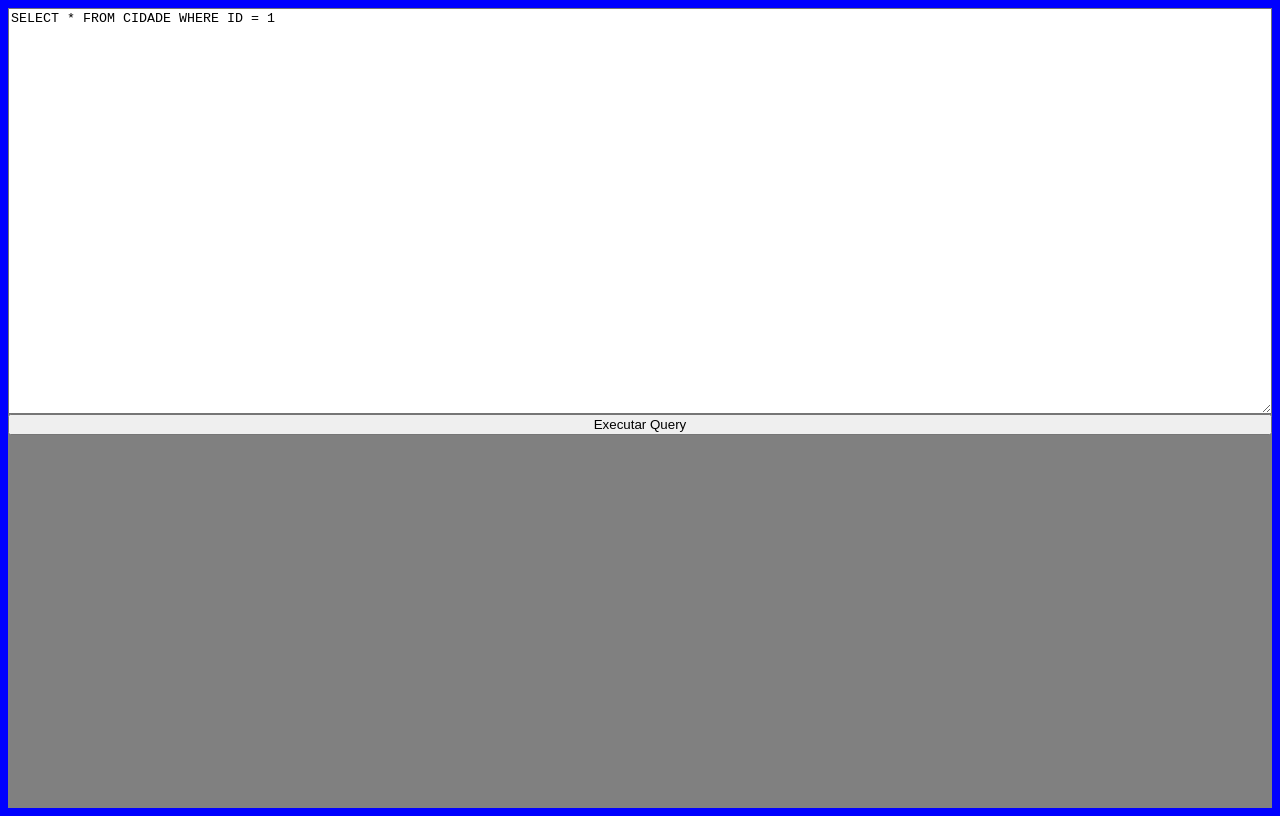
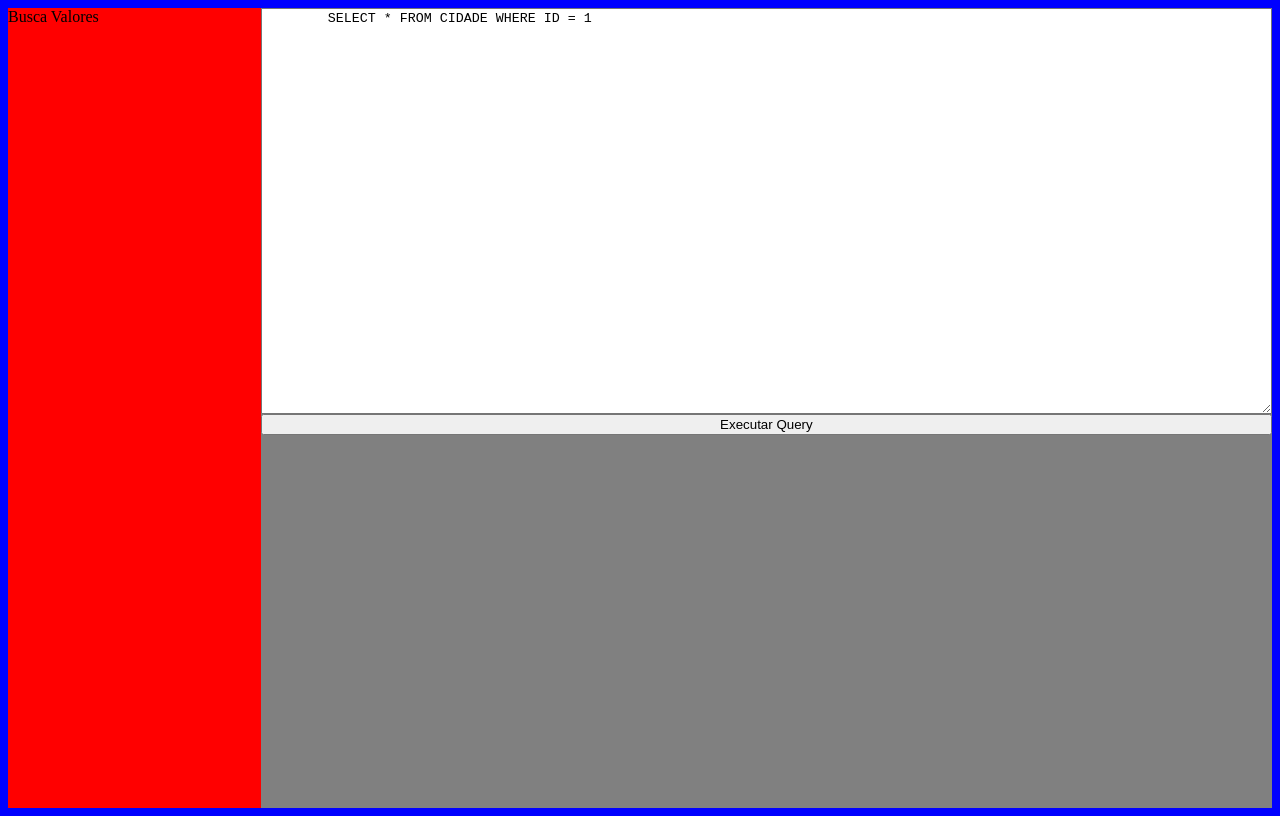
Before and after one commit to brazmatheus/my-electron-app, an Electron app: page index.html in a window 1280 px wide. Drawn offline with Linux system fonts and the light colour scheme.

Commit message:
grid dos menus

```diff
--- a/index.html
+++ b/index.html
@@ -10,10 +10,18 @@
 <link rel="stylesheet" href="css/index.css">
 
 <body>
-  <div style="display: flex;flex: 1;flex-direction: column;background-color: grey;height: 100vh;">
-    <textarea style="height: 50%" id="query">SELECT * FROM CIDADE WHERE ID = 1</textarea>
-    <button id="buscarCidades"> Executar Query</button>
-    <div id="info"></div>
+  <div style="display: flex;flex: 1;flex-direction: row;background-color: rgb(172, 108, 108);height: 100vh;">
+    <div style="display: flex;
+    flex: 0.2;background-color: red ; height: 100%;" id="menu">
+      <div style="padding-bottom: 50px"> Busca Valores </div>
+    </div>
+    <div style="display: flex;flex: 0.8;flex-direction: column;background-color: grey;height: 100vh;">
+      <textarea style="height: 50%" id="query">
+        SELECT * FROM CIDADE WHERE ID = 1
+      </textarea>
+      <button id="buscarCidades"> Executar Query</button>
+      <div id="info"></div>
+    </div>
   </div>
   <script src="js/index.js"></script>
 </body>
@@ -22,14 +30,16 @@
     height: 50%;
   }
 
-  td, th {
+  td,
+  th {
     border: 1px solid black;
   }
 
-  th, td {
-  padding-left: 2vw;
-  padding-right: 2vw;
-}
+  th,
+  td {
+    padding-left: 2vw;
+    padding-right: 2vw;
+  }
 </style>
 
 </html>
--- a/js/index.js
+++ b/js/index.js
@@ -39,5 +39,3 @@ document.getElementById("buscarCidades").addEventListener("click", () => {
     console.log(document.getElementById("query").value)
     buscarCidades(document.getElementById("query").value);
 })
-
-// buscarCidades();
```
